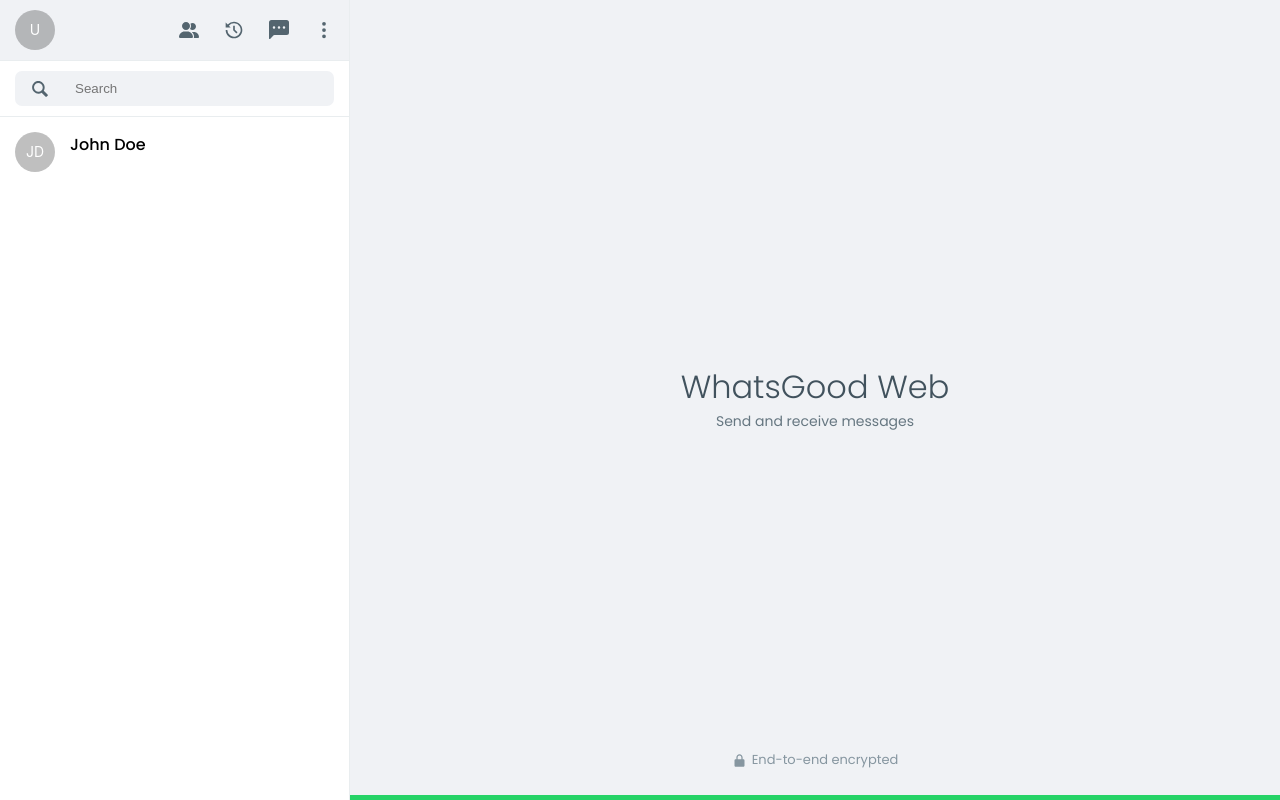
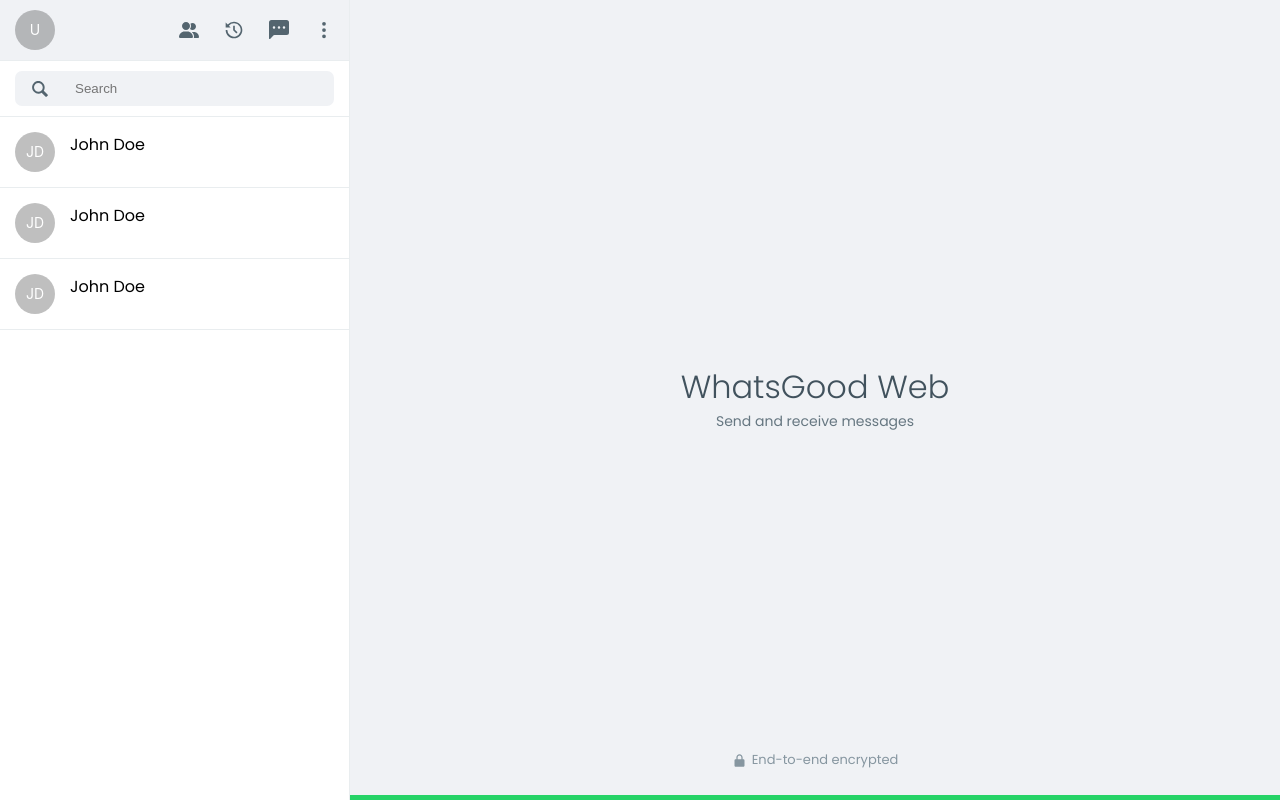
Before and after one commit to dev-nilson/whats-good, a Next.js app: page / in a window 1280 px wide. Built offline with nearby package versions, Linux system fonts and the light colour scheme.

Commit message:
💄 Update chat cards styles

```diff
--- a/src/components/Sidebar/Sidebar.tsx
+++ b/src/components/Sidebar/Sidebar.tsx
@@ -33,6 +33,14 @@ export default function Sidebar({ openChat }: SidebarProps) {
         <SearchInput placeholder="Search" />
       </Search>
       <Chats>
+        <Chat onClick={() => openChat(true)}>
+          <Avatar size="large">JD</Avatar>
+          <h4>John Doe</h4>
+        </Chat>
+        <Chat onClick={() => openChat(true)}>
+          <Avatar size="large">JD</Avatar>
+          <h4>John Doe</h4>
+        </Chat>
         <Chat onClick={() => openChat(true)}>
           <Avatar size="large">JD</Avatar>
           <h4>John Doe</h4>
@@ -86,21 +94,23 @@ const SearchInput = styled.input`
   flex: 1;
 `;
 
-const Chats = styled.div``;
+const Chats = styled.div`
+  border-top: 1px solid #e9edef;
+`;
 
 const Chat = styled.div`
   display: flex;
   gap: 15px;
   padding: 15px;
   background-color: #fff;
-  border-top: 1px solid #e9edef;
+  border-bottom: 1px solid #e9edef;
   cursor: pointer;
 
   :hover {
-    background-color: #f0f2f5;
+    background-color: #f5f6f6;
   }
 
   > h4 {
-    font-weight: 500;
+    font-weight: 400;
   }
 `;
```
